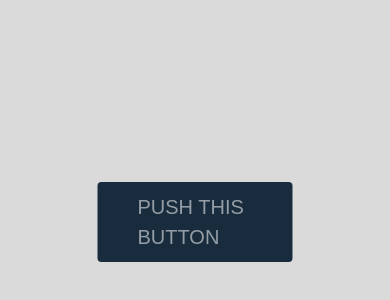
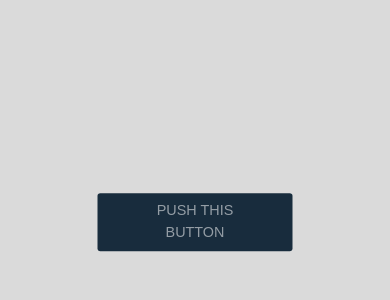
Before and after one commit to YuraSadilenko/Modal_Window, a website: page index.html in a window 390 px wide. Shown: the part 200-500 px from the top of the page. Drawn offline with Linux system fonts and the light colour scheme.

Commit message:
fixed animation

```diff
--- a/scss/_basics.scss
+++ b/scss/_basics.scss
@@ -3,3 +3,10 @@ html {
     font-family: Arial, Helvetica, sans-serif;
     background-color: $body-bg;
 }
+
+@media (max-width: 76.8em) {
+    html {
+        font-size: 45%;
+    }
+
+}
--- a/scss/_style.scss
+++ b/scss/_style.scss
@@ -17,6 +17,7 @@
         line-height: 3rem;
         text-transform: uppercase;
         border-radius: .4rem;
+        text-align: center;
         color: $font-color;
         background-color: $bg-color;
         cursor: pointer;
@@ -35,6 +36,7 @@
         display: none;
         max-width: 65rem;
         min-width: 30rem;
+        height: auto;
         font-size: 2.5rem;
         background-color: $bg-color;
         color: $font-color;
@@ -46,7 +48,13 @@
             animation: 1.2s appear;
         }
 
+        @media (max-width: 76.8em) {
+            & {
+                width: 100%;
+            }
+        }
     }
+
 
     &__esc {
         position: absolute;
```
Also changed, not shown: css/main.css.
